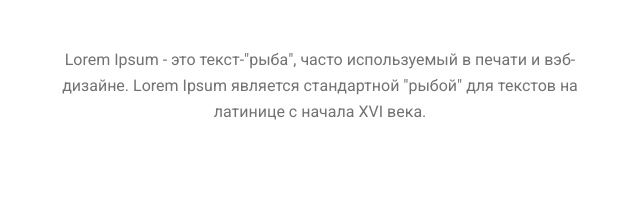
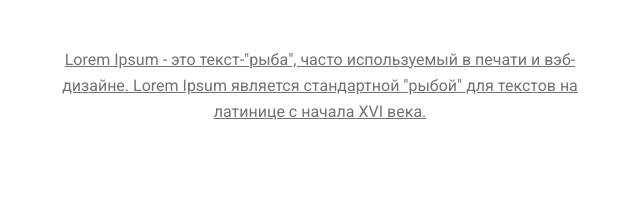
Before and after one commit to ral1an/simple_site, a plain HTML site: page index.html in a window 1280 px wide. In both pictures the pointer is over the element 640 px from the left and 989 px from the top of the page. Shown: the part 903-1105 px from the top of the page, 320-960 px from the left. Drawn offline with Linux system fonts and the light colour scheme.

Commit message:
добавленно подчеркивание текста при наведении

```diff
--- a/styles/style.css
+++ b/styles/style.css
@@ -168,6 +168,10 @@ img {
     margin: auto;
 }
 
+.text-content:hover {
+    text-decoration: underline;
+}
+
 iframe {
     border: 0px;
     width: 100%;
```
